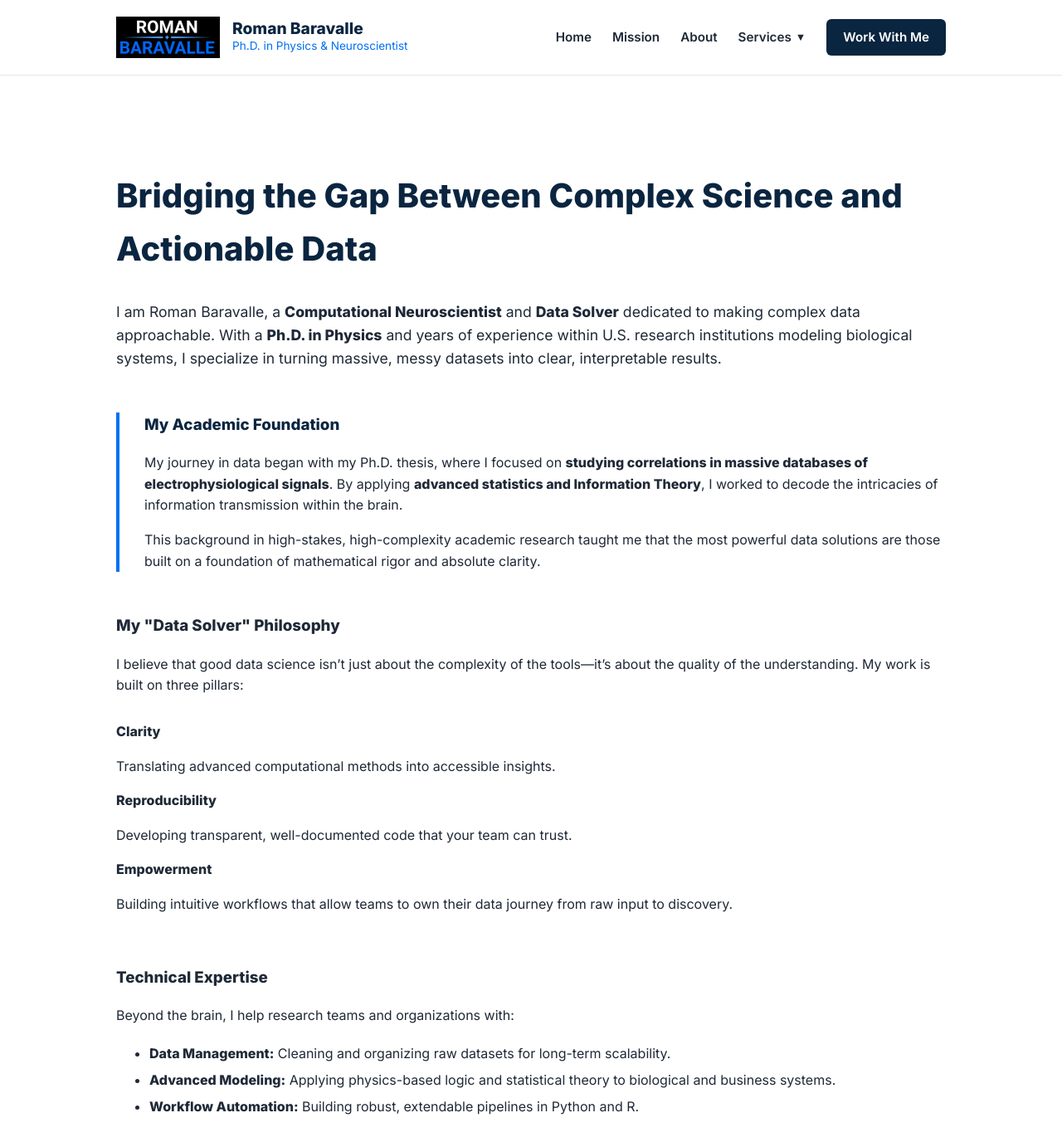
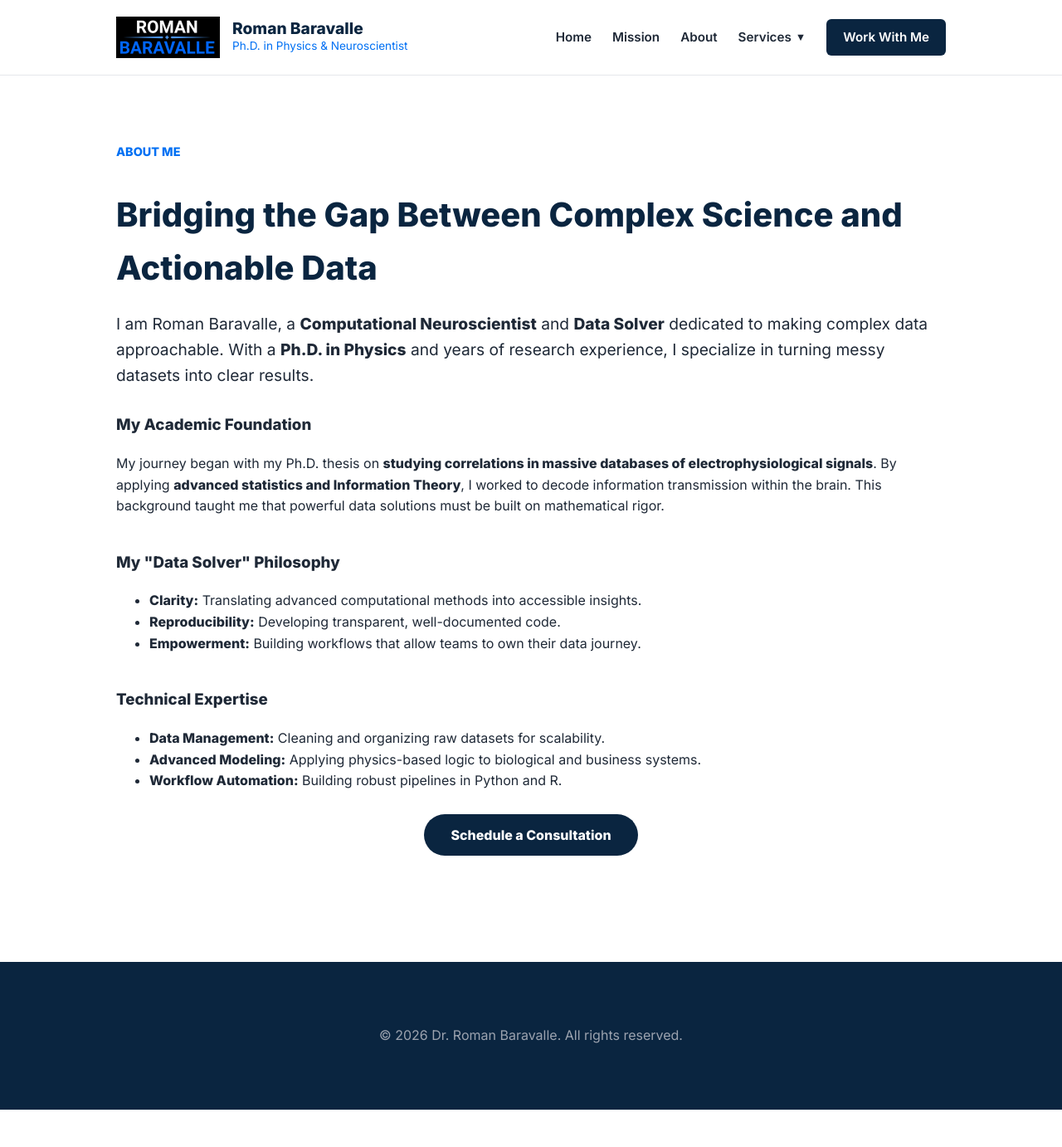
Before and after one commit to RomanDataScience/BaravalleDataSolver, a Jekyll site: the page built from about.md, in a window 1280 px wide and 1400 px high. Shown: the top 1382 px of the window at 83% size. Built offline with Jekyll 4.4.1, drawn with Linux system fonts in a browser that asks for light colours.

Commit message:
Update about.md

```diff
--- a/about.md
+++ b/about.md
@@ -6,46 +6,29 @@ description: Dr. Roman Baravalle is a Computational Neuroscientist and Data Solv
 
 <div class="section">
   <div class="container">
+    <div style="text-transform: uppercase; color: var(--primary); font-weight: 700; font-size: 0.9rem; margin-bottom: 10px;">About Me</div>
+    <h2 style="font-size: 2.5rem; color: var(--secondary); margin-bottom: 20px;">Bridging the Gap Between Complex Science and Actionable Data</h2>
+    <p style="font-size: 1.2rem; line-height: 1.6; margin-bottom: 30px;">I am Roman Baravalle, a <strong>Computational Neuroscientist</strong> and <strong>Data Solver</strong> dedicated to making complex data approachable. With a <strong>Ph.D. in Physics</strong> and years of research experience, I specialize in turning messy datasets into clear results.</p>
 
-    <h2 style="font-size: 2.5rem; color: var(--secondary); margin-bottom: 30px;">Bridging the Gap Between Complex Science and Actionable Data</h2>
+    <h3>My Academic Foundation</h3>
+    <p>My journey began with my Ph.D. thesis on <strong>studying correlations in massive databases of electrophysiological signals</strong>. By applying <strong>advanced statistics and Information Theory</strong>, I worked to decode information transmission within the brain. This background taught me that powerful data solutions must be built on mathematical rigor.</p>
 
-    <p style="font-size: 1.1rem;">I am Roman Baravalle, a <strong>Computational Neuroscientist</strong> and <strong>Data Solver</strong> dedicated to making complex data approachable. With a <strong>Ph.D. in Physics</strong> and years of experience within U.S. research institutions modeling biological systems, I specialize in turning massive, messy datasets into clear, interpretable results.</p>
-
-    <div style="margin: 50px 0; border-left: 4px solid var(--primary); padding-left: 30px;">
-      <h3 style="color: var(--secondary);">My Academic Foundation</h3>
-      <p>My journey in data began with my Ph.D. thesis, where I focused on <strong>studying correlations in massive databases of electrophysiological signals</strong>. By applying <strong>advanced statistics and Information Theory</strong>, I worked to decode the intricacies of information transmission within the brain.</p>
-      <p>This background in high-stakes, high-complexity academic research taught me that the most powerful data solutions are those built on a foundation of mathematical rigor and absolute clarity.</p>
-    </div>
-
-    <h3 style="margin-top: 50px;">My "Data Solver" Philosophy</h3>
-    <p>I believe that good data science isn’t just about the complexity of the tools—it’s about the quality of the understanding. My work is built on three pillars:</p>
-
-    <div class="grid-3" style="margin-top: 30px;">
-      <div class="card">
-        <strong>Clarity</strong>
-        <p>Translating advanced computational methods into accessible insights.</p>
-      </div>
-      <div class="card">
-        <strong>Reproducibility</strong>
-        <p>Developing transparent, well-documented code that your team can trust.</p>
-      </div>
-      <div class="card">
-        <strong>Empowerment</strong>
-        <p>Building intuitive workflows that allow teams to own their data journey from raw input to discovery.</p>
-      </div>
-    </div>
-
-    <h3 style="margin-top: 60px;">Technical Expertise</h3>
-    <p>Beyond the brain, I help research teams and organizations with:</p>
-    <ul style="line-height: 2;">
-      <li><strong>Data Management:</strong> Cleaning and organizing raw datasets for long-term scalability.</li>
-      <li><strong>Advanced Modeling:</strong> Applying physics-based logic and statistical theory to biological and business systems.</li>
-      <li><strong>Workflow Automation:</strong> Building robust, extendable pipelines in Python and R.</li>
+    <h3 style="margin-top: 40px;">My "Data Solver" Philosophy</h3>
+    <ul>
+      <li><strong>Clarity:</strong> Translating advanced computational methods into accessible insights.</li>
+      <li><strong>Reproducibility:</strong> Developing transparent, well-documented code.</li>
+      <li><strong>Empowerment:</strong> Building workflows that allow teams to own their data journey.</li>
     </ul>
 
-    <div style="margin-top: 60px; text-align: center;">
-      <a href="{{ '/contact' | relative_url }}" class="hero-btn">Schedule a Consultation</a>
+    <h3 style="margin-top: 40px;">Technical Expertise</h3>
+    <ul>
+      <li><strong>Data Management:</strong> Cleaning and organizing raw datasets for scalability.</li>
+      <li><strong>Advanced Modeling:</strong> Applying physics-based logic to biological and business systems.</li>
+      <li><strong>Workflow Automation:</strong> Building robust pipelines in Python and R.</li>
+    </ul>
+
+    <div style="margin-top: 40px; text-align: center;">
+      <a href="{{ '/contact' | relative_url }}" style="background: var(--secondary); color: white; padding: 15px 32px; border-radius: 50px; text-decoration: none; font-weight: 700;">Schedule a Consultation</a>
     </div>
-
   </div>
 </div>
```
